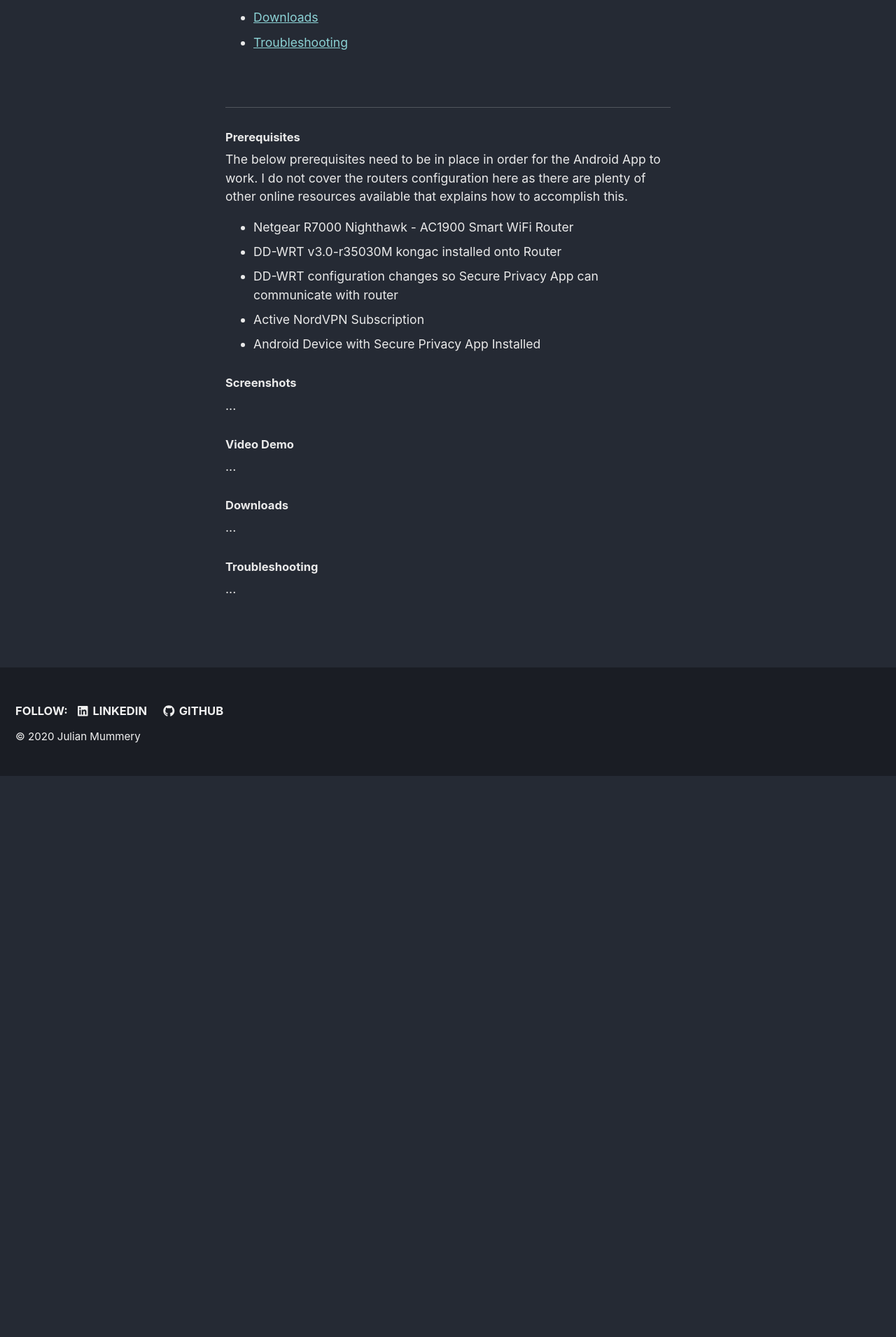
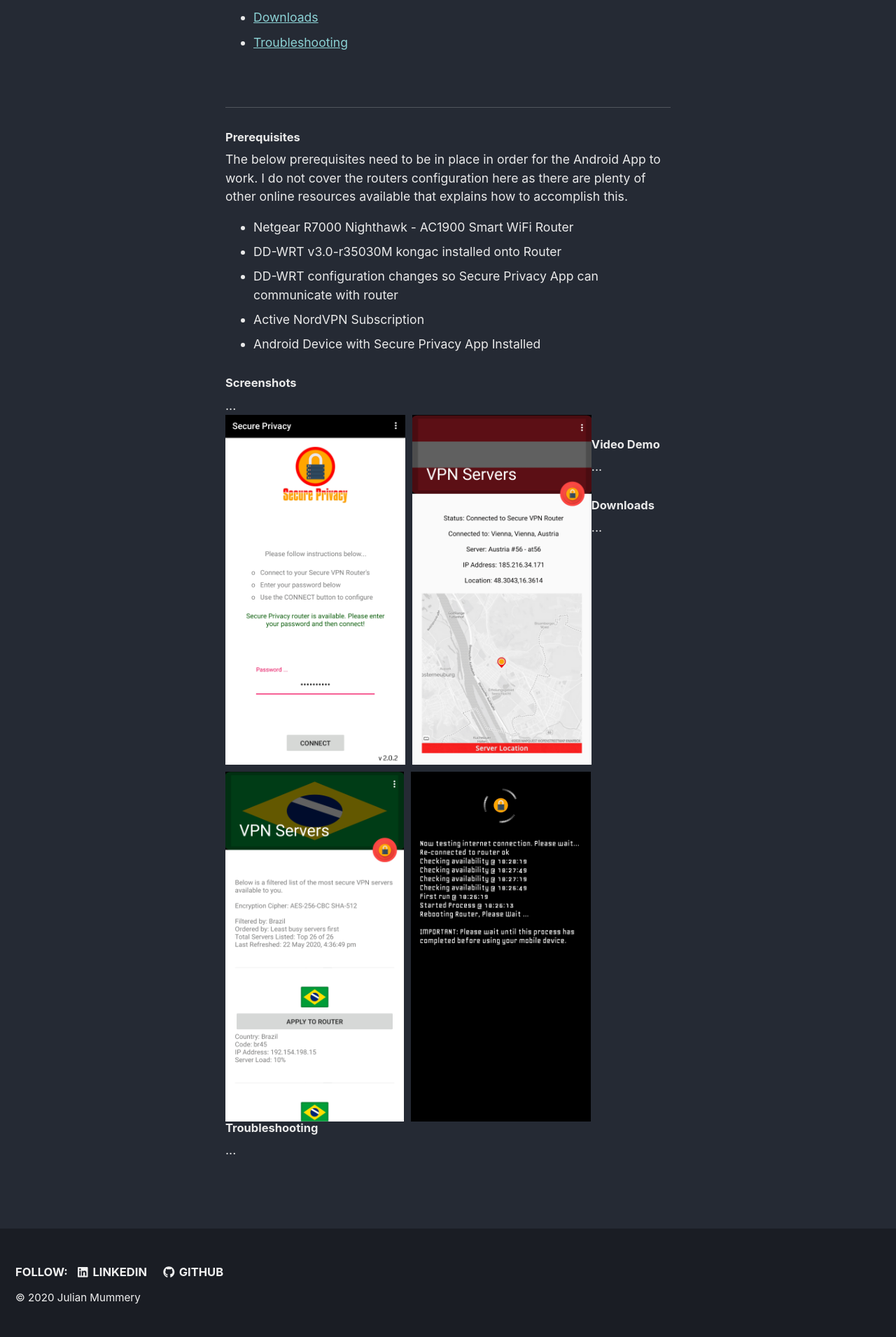
Before and after one commit to julianmummery/julianmummery.github.io, a Jekyll site: the page built from _pages/secureprivacy.md, in a window 1280 px wide. Shown: the part 729-2640 px from the top of the page at 70% size. Built offline with Jekyll 4.4.1, drawn with Linux system fonts in a browser that asks for light colours; nearby versions of some CDN libraries; before the commit the page ends 1838 px from its top, so only the background shows below that.

Commit message:
Update secureprivacy.md

```diff
--- a/_pages/secureprivacy.md
+++ b/_pages/secureprivacy.md
@@ -41,6 +41,10 @@
 <p style="font-size:0.80em; margin-top:0; margin-bottom: 0;">
 ...
 </p>
+<span style="float: left;"><img style="height:500px; object-fit: contain;" alt="Secure Privacy Screenshot 1" src="/assets/images/Software-SecurePrivacy-1.png" /></span>
+<span style="float: left; padding-left: 10px;"><img style="height:500px; object-fit: contain;" alt="Secure Privacy Screenshot 2" src="/assets/images/Software-SecurePrivacy-2.png" /></span>
+<span style="float: left; padding-top: 10px;"><img style="height:500px; object-fit: contain;" alt="Secure Privacy Screenshot 3" src="/assets/images/Software-SecurePrivacy-3.png" /></span>
+<span style="float: left; padding-left: 10px; padding-top: 10px;"><img style="height:500px; object-fit: contain;" alt="Secure Privacy Screenshot 4" src="/assets/images/Software-SecurePrivacy-4.png" /></span>
 
 <div id="3"></div>
 <h4>Video Demo</h4>
```
